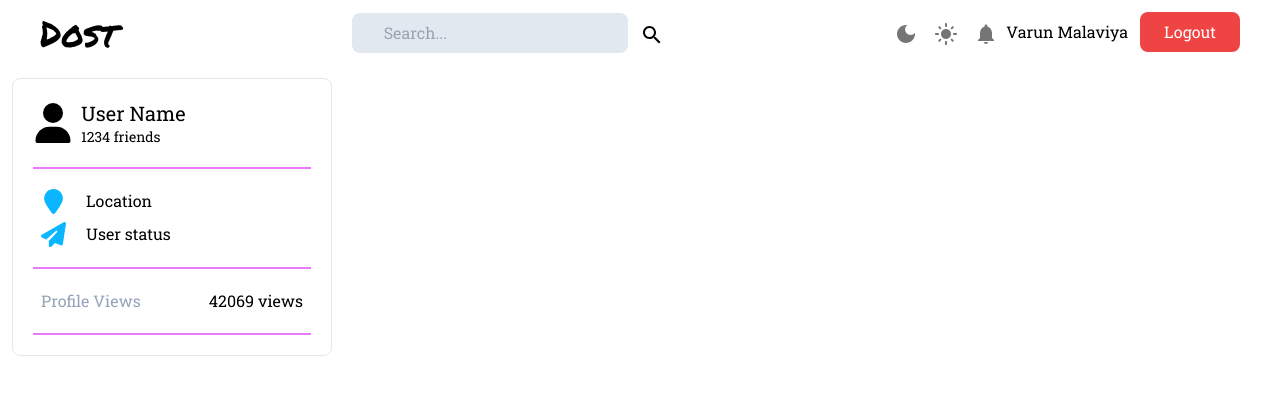
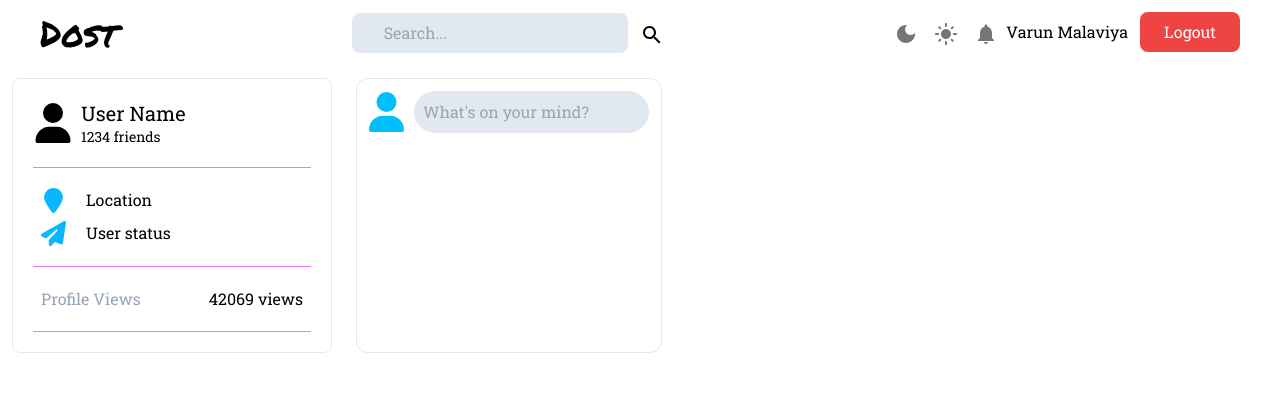
Before and after one commit to DustyDogCodex/Dost, a React (Vite) app in the folder client/: page /homepage in a window 1280 px wide. Shown: the top 394 px of the page. Built offline with nearby package versions, Linux system fonts and the light colour scheme.

Commit message:
created a createPost component to let users write a post. Added styling and reacthookform to it. working on letting users add images as well.

```diff
--- /dev/null
+++ b/client/src/components/CreatePost.jsx
@@ -0,0 +1,50 @@
+import { FontAwesomeIcon } from "@fortawesome/react-fontawesome"
+import { faUser } from "@fortawesome/free-solid-svg-icons"
+import { useForm } from "react-hook-form"
+import axios from "axios"
+import { useState } from "react"
+
+function CreatePost() {
+    //using react-hook-form for tracking and sending user inputs to backend
+    const { register, handleSubmit, formState: { errors } } = useForm()
+
+    //state variable to toggle input field for adding image
+    //by default, this input is hidden till user clicks on it to add an image
+    const [ addImage, setAddImage ] = useState(false)
+
+    return (
+        <div
+            className="m-3 border rounded-xl"
+        >
+            <div
+                className="flex items-center m-3"
+            >
+                <FontAwesomeIcon
+                    icon={faUser}
+                    style={{ color: "#00bfff", height:'40px', width:'40px', marginRight:'10px' }}
+                />
+                <input
+                    { ...register("postText",
+                        {
+                            required: "Please enter a caption",
+                            maxLength: {
+                                value: 250,
+                                message: "Caption cannot be more than 250 characters"
+                            }
+                        })}
+                    type="text"
+                    className="border w-full bg-slate-200 rounded-full p-2"
+                    placeholder="What's on your mind?"
+                />
+            </div>
+            {addImage &&
+                <input
+                    { ...register("postPicture")}
+                    type="file"
+                />
+            }
+        </div>
+    )
+}
+
+export default CreatePost
--- a/client/src/components/UserProfileWidget.jsx
+++ b/client/src/components/UserProfileWidget.jsx
@@ -18,7 +18,7 @@ function UserProfileWidget() {
         >
             {/* top of widget: username + profilePic + friends */}
             <div
-                className="flex items-center gap-2 pb-5 border-b-2 border-fuchsia-400"
+                className="flex items-center gap-2 pb-5 border-b border-fuchsia-400"
                 onClick={() => Navigate(`/profile/${user}`)}
             >
                 {/* will change this to a conditional rendering statement later. Using a basic user icon for now. It will be this icon if user doesn't have an uploaded profilePic or the user's profilePic if it exists*/}
@@ -42,7 +42,7 @@ function UserProfileWidget() {
 
             {/* Second row: location and status */}
             <div
-                className="gap-2 py-3 border-b-2 border-fuchsia-400"
+                className="gap-2 py-3 border-b border-fuchsia-400"
             >
                 <div
                     className="flex items-center justify-start m-2"
@@ -66,7 +66,7 @@ function UserProfileWidget() {
 
             {/* Third row: Profile views and maybe links to other social media accounts? */}
             <div
-                className="gap-2 py-3 border-b-2 border-fuchsia-400"
+                className="gap-2 py-3 border-b border-fuchsia-400"
             >
                 <div
                     className="flex items-center justify-between m-2"
--- a/client/src/pages/Homepage.jsx
+++ b/client/src/pages/Homepage.jsx
@@ -1,3 +1,4 @@
+import CreatePost from "../components/CreatePost"
 import Navbar from "../components/Navbar"
 import UserProfileWidget from "../components/UserProfileWidget"
 
@@ -5,7 +6,12 @@ function Homepage() {
     return (
         <div>
             <Navbar/>
-            <UserProfileWidget />
+            <div
+                className="flex"
+            >
+                <UserProfileWidget />
+                <CreatePost />
+            </div>
         </div>
     )
 }
```
